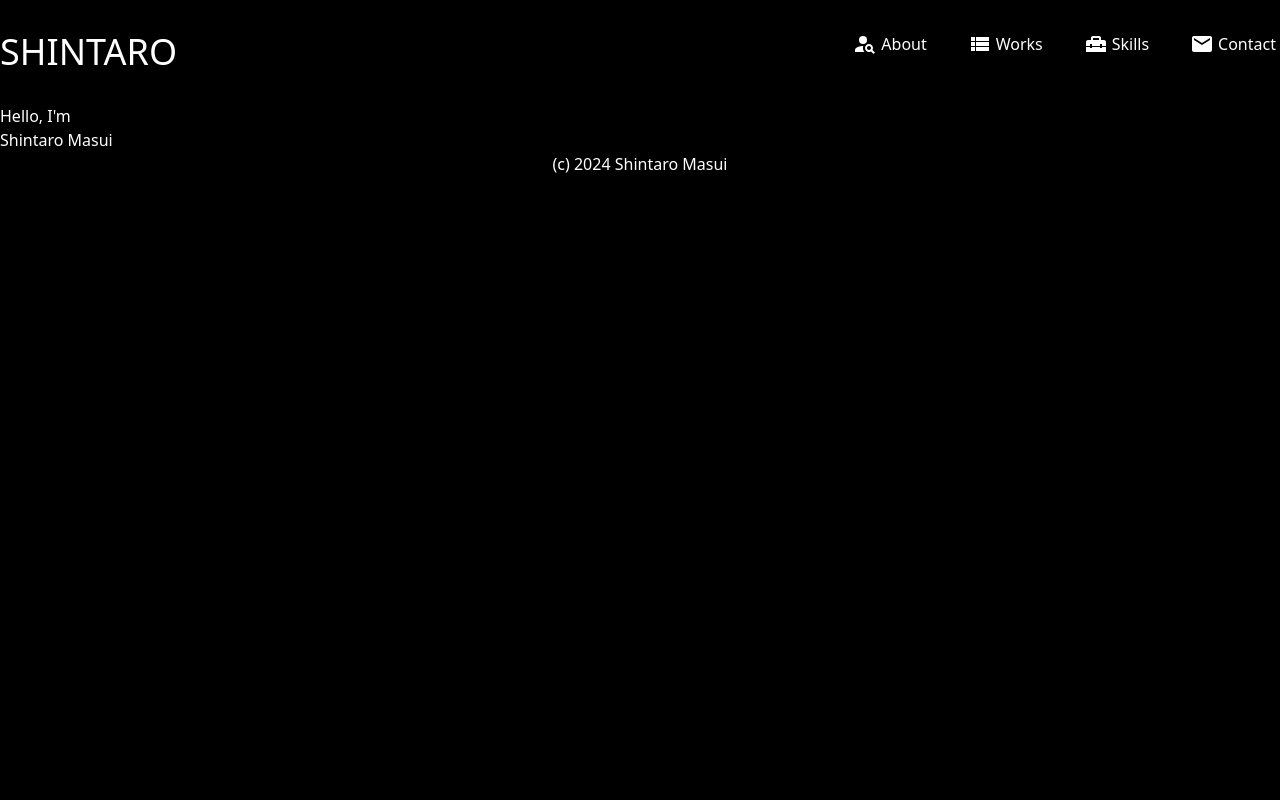
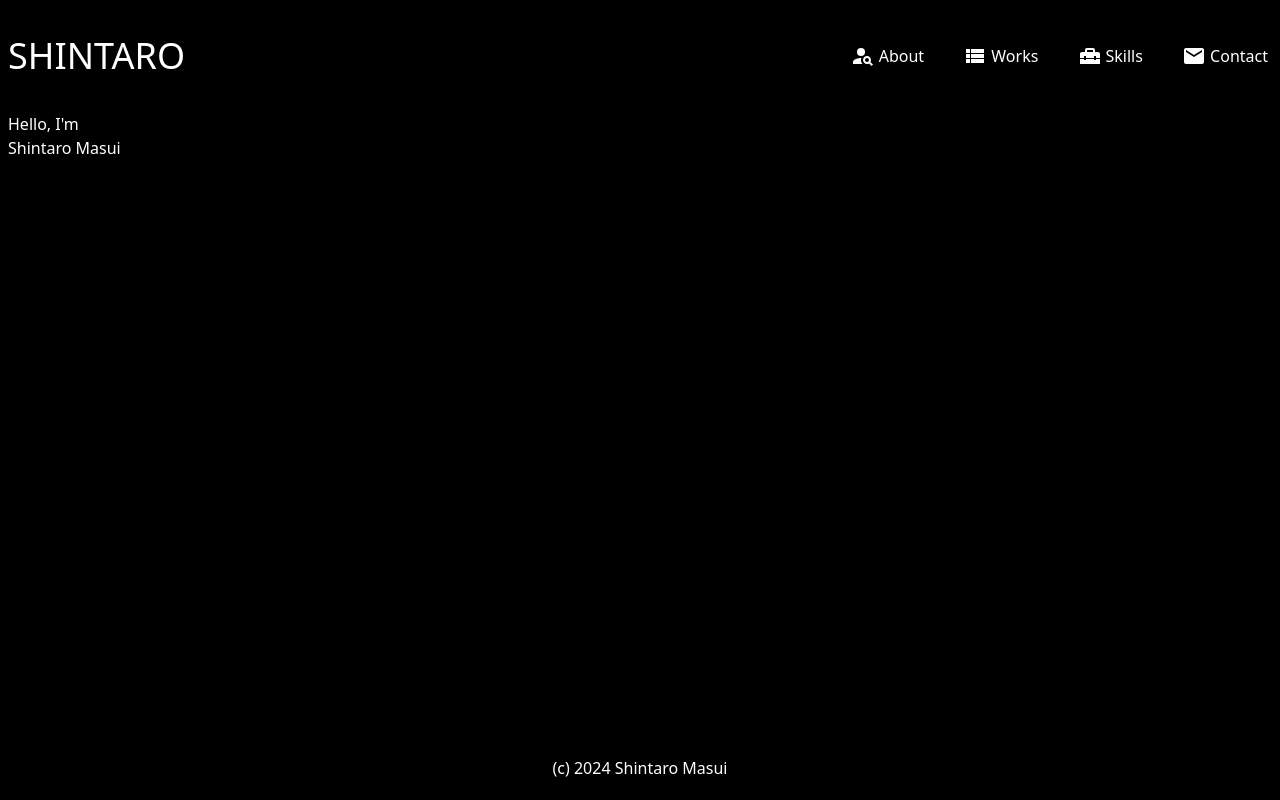
Before and after one commit to shintaro2368/portfolioSite, a Next.js app: page / in a window 1280 px wide. Built offline with nearby package versions, Linux system fonts and the light colour scheme.

Commit message:
スクロールバーのカスタマイズ、レイアウトの調整など

```diff
--- a/app/_components/copy-right.tsx
+++ b/app/_components/copy-right.tsx
@@ -1,3 +1,7 @@
 export default function CopyRight() {
-    return <label className="block w-full text-center">{"(c) 2024 Shintaro Masui"}</label>
+    return (
+        <div className="flex items-center w-fit h-16 m-auto">
+            <p>{"(c) 2024 Shintaro Masui"}</p>
+        </div>
+    );
 }
--- a/app/_components/nav.tsx
+++ b/app/_components/nav.tsx
@@ -2,12 +2,12 @@ import NavLinks from "./nav-links";
 import Logo from "./logo";
 
 export default function Nav() {
-    return(
-        <div className="py-8 flex justify-between">
-            <Logo />
-            <div className="flex justify-between w-1/3">
-                <NavLinks/>
-            </div>
-        </div>
-    );
+  return (
+    <div className="flex justify-between items-center h-28">
+      <Logo />
+      <div className="flex justify-between w-1/3">
+        <NavLinks />
+      </div>
+    </div>
+  );
 }
--- a/app/globals.css
+++ b/app/globals.css
@@ -1,3 +1,16 @@
 @tailwind base;
 @tailwind components;
 @tailwind utilities;
+
+::-webkit-scrollbar {
+  width: 6px;
+}
+
+::-webkit-scrollbar-thumb {
+  border-radius: 40px;
+  background: #fff;
+}
+
+::-webkit-scrollbar-track {
+  background: black;
+}
--- a/app/layout.tsx
+++ b/app/layout.tsx
@@ -7,8 +7,8 @@ import CopyRight from "./_components/copy-right";
 const inter = Inter({ subsets: ["latin"] });
 
 export const metadata: Metadata = {
-  title: "Portfolio",
-  description: "桝井真太郎のポートフォリオサイトへようこそ。",
+  title: "shintaro's portfolio",
+  description: "桝井 真太郎(ますい しんたろう)のポートフォリオサイトへようこそ。",
 };
 
 export default function RootLayout({
@@ -19,15 +19,15 @@ export default function RootLayout({
   return (
     <html lang="ja">
       <body className={`$inter.className bg-black text-white`}>
-          <div className="max-w-7xl m-auto">
+        <div className="max-w-7xl m-auto px-2">
           <header>
-              <Nav/>
+            <Nav />
           </header>
-            <main>
+          <main className="min-h-[calc(100vh_-_176px)]">
             {children}
           </main>
           <footer>
-              <CopyRight/>
+            <CopyRight />
           </footer>
         </div>
       </body>
```
Lines whose indentation alone changed are shown as unchanged.
